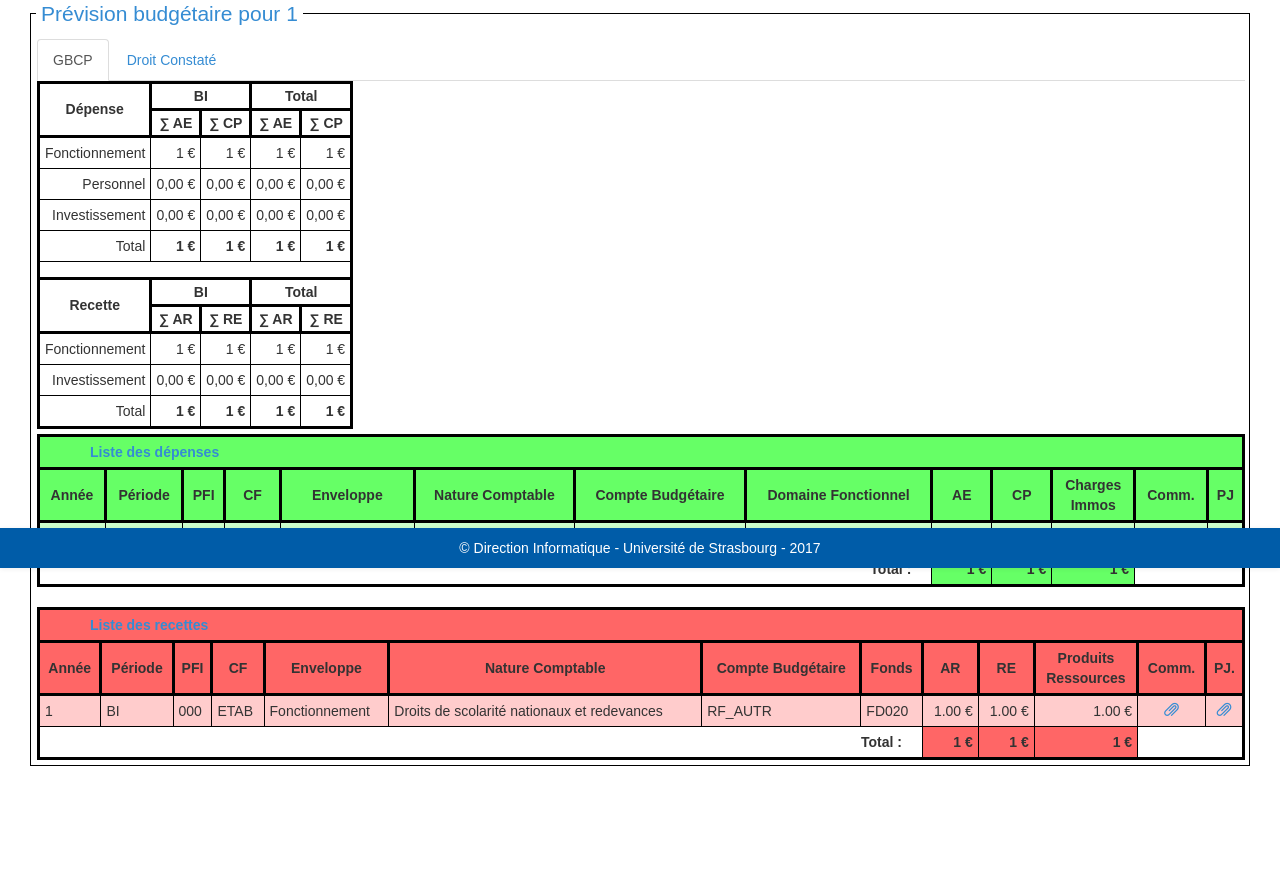
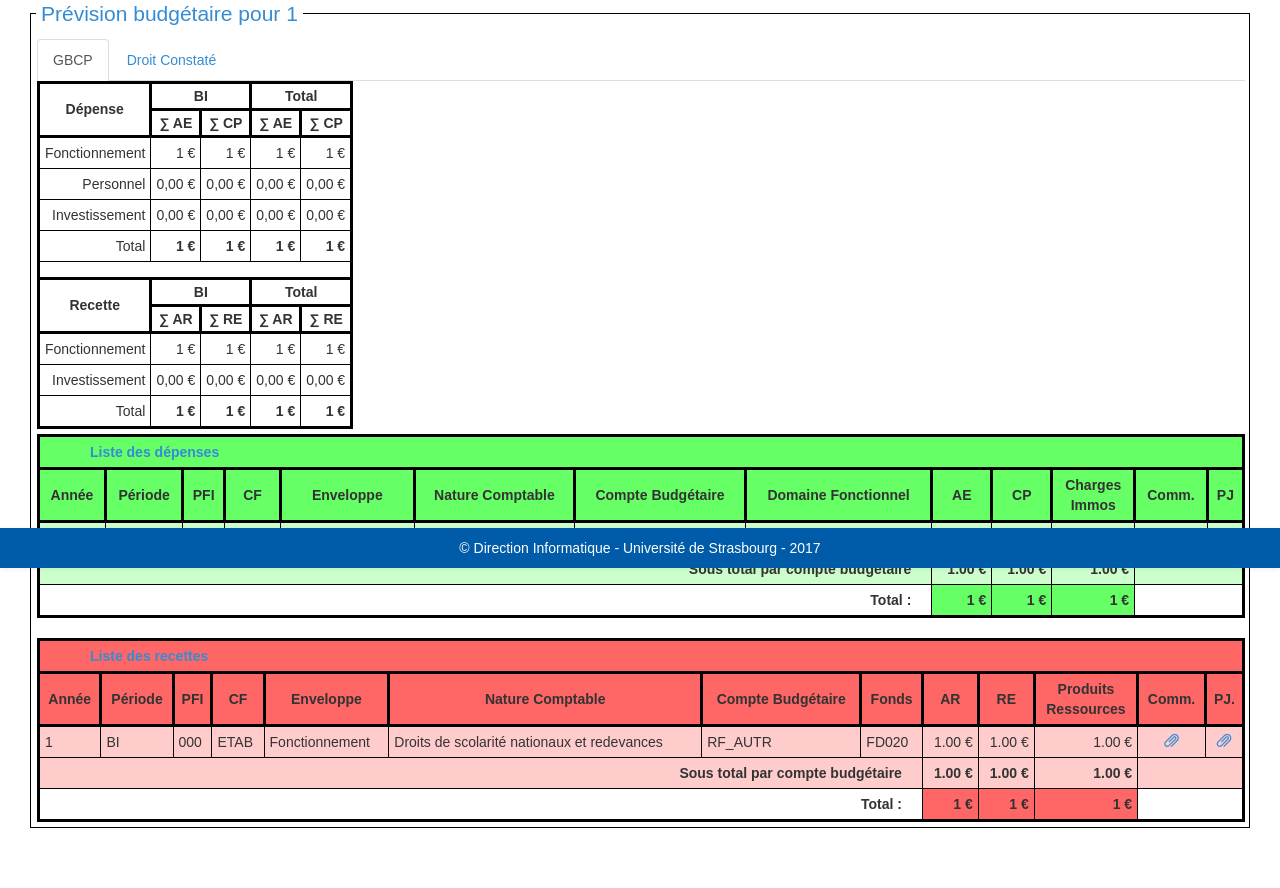
Before and after one commit to unistra/budgetweb, a Django app: page /detailspfi/1/ in a window 1280 px wide. Shown: the part 232-1120 px from the top of the page. Before the commit the page ends 998 px from the top, so only its background shows below. Run offline with Django 3.2, Linux system fonts and the light colour scheme; a user stored in the database is signed in; data comes from the database, SQL or seed files in the repository; tables that the repository leaves empty hold one stand-in row (values such as "Sample post"); parts of the project's set-up code (start-up, migrations or seed data) failed here and were passed over; some libraries are stand-ins or nearby versions.

Commit message:
Initial commit for subtotal per NatureComptable "Code"

```diff
--- a/budgetweb/templates/detailsfullpfi.depense.inc.html
+++ b/budgetweb/templates/detailsfullpfi.depense.inc.html
@@ -29,6 +29,22 @@
   </thead>
   <tbody>
   {% for depense in depenses %}
+    {% with previous_element=depenses|previous:forloop.counter0 %}
+    {% ifchanged depense.naturecomptabledepense.code_compte_budgetaire %}
+      {% if not forloop.first %}
+      <tr class="{% cycle 'row1' 'row2' %}">
+        <td colspan="8" style="text-align:right;padding-right:20px;font-weight:bold;">Sous total par compte budgétaire</td>
+        {% with code_compte=previous_element.naturecomptabledepense.code_compte_budgetaire|add:", depense" %}
+          {% with list_value=depenses|sum_by_code:code_compte %}
+            {% for value in list_value %}
+              <td class="montant bold" nowrap>{{ value|intspace}} &euro;</td>
+            {% endfor %}
+          {% endwith %}
+        {% endwith%}
+        <td colspan="2"></td>
+      </tr>
+      {% endif %}
+    {% endifchanged %}
     <tr class="{% cycle 'row1' 'row2' %}">
       <td>{{ depense.annee }}</td>
       <td>{{ depense.periodebudget.period.code }}</td>
@@ -72,6 +88,20 @@
         {% endif %}
       </td>
     </tr>
+    {% if forloop.last %}
+      <tr class="{% cycle 'row1' 'row2' %}">
+        <td colspan="8" style="text-align:right;padding-right:20px;font-weight:bold;">Sous total par compte budgétaire</td>
+        {% with code_compte=previous_element.naturecomptabledepense.code_compte_budgetaire|add:", depense" %}
+          {% with list_value=depenses|sum_by_code:code_compte %}
+            {% for value in list_value %}
+              <td class="montant bold" nowrap>{{ value|intspace}} &euro;</td>
+            {% endfor %}
+          {% endwith %}
+        {% endwith%}
+        <td colspan="2"></td>
+    </tr>
+    {% endif %}
+  {% endwith %}
 {% empty %}
     <tr><td colspan="13">Aucune dépense trouvée pour ce PFI</td></tr>
 {% endfor %}
--- a/budgetweb/templates/detailsfullpfi.recette.inc.html
+++ b/budgetweb/templates/detailsfullpfi.recette.inc.html
@@ -28,6 +28,22 @@
   </thead>
   <tbody>
     {% for recette in recettes %}
+    {% with previous_element=recettes|previous:forloop.counter0 %}
+    {% ifchanged recette.naturecomptablerecette.code_compte_budgetaire %}
+      {% if not forloop.first %}
+      <tr class="{% cycle 'row1' 'row2' %}">
+        <td colspan="8" style="text-align:right;padding-right:20px;font-weight:bold;">Sous total par compte budgétaire</td>
+        {% with code_compte=previous_element.naturecomptablerecette.code_compte_budgetaire|add:", recette" %}
+          {% with list_value=recettes|sum_by_code:code_compte %}
+            {% for value in list_value %}
+              <td class="montant bold" nowrap>{{ value|intspace}} &euro;</td>
+            {% endfor %}
+          {% endwith %}
+        {% endwith%}
+        <td colspan="2"></td>
+      </tr>
+      {% endif %}
+    {% endifchanged %}
       <tr class="{% cycle 'row1' 'row2' %}">
         <td>{{ recette.annee }}</td>
         <td>{{ recette.periodebudget.period.code }}</td>
@@ -72,7 +88,21 @@
           {% endif %}
         </td>
       </tr>
-      {% empty %}
+      {% if forloop.last %}
+        <tr class="{% cycle 'row1' 'row2' %}">
+          <td colspan="8" style="text-align:right;padding-right:20px;font-weight:bold;">Sous total par compte budgétaire</td>
+          {% with code_compte=previous_element.naturecomptablerecette.code_compte_budgetaire|add:", recette" %}
+            {% with list_value=recettes|sum_by_code:code_compte %}
+              {% for value in list_value %}
+                <td class="montant bold" nowrap>{{ value|intspace}} &euro;</td>
+              {% endfor %}
+            {% endwith %}
+          {% endwith%}
+          <td colspan="2"></td>
+      </tr>
+      {% endif %}
+    {% endwith %}
+    {% empty %}
         <tr><td colspan="13">Aucune recette trouvée pour ce PFI</td></tr>
     {% endfor %}
       <tr>
--- a/budgetweb/templatetags/budgetweb_tags.py
+++ b/budgetweb/templatetags/budgetweb_tags.py
@@ -96,3 +96,36 @@ def sum_pfis(pfi, fields):
                 value = Decimal(0)
             result += value
     return result
+
+
+@register.filter
+def previous(some_list, current_index):
+    """
+    Returns the previous element of the list using the current index if it
+    exists.
+    Otherwise returns an empty string.
+    """
+    return some_list[int(current_index) - 1]  # access the previous element
+
+
+@register.filter('sum_by_code')
+def sum_by_code(dict, args):
+    code, type = args.split(', ')
+    result = []
+    if type == "depense":
+        montant_ae = montant_cp = montant_dc = Decimal(0.00)
+        for ligne in dict:
+            if ligne.naturecomptabledepense.code_compte_budgetaire == code:
+                montant_ae += ligne.montant_ae
+                montant_cp += ligne.montant_cp
+                montant_dc += ligne.montant_dc
+        result = [montant_ae, montant_cp, montant_dc]
+    if type == "recette":
+        montant_ar = montant_re = montant_dc = Decimal(0.00)
+        for ligne in dict:
+            if ligne.naturecomptablerecette.code_compte_budgetaire == code:
+                montant_ar += ligne.montant_ar
+                montant_re += ligne.montant_re
+                montant_dc += ligne.montant_dc
+        result = [montant_ar, montant_re, montant_dc]
+    return result
--- a/budgetweb/views.py
+++ b/budgetweb/views.py
@@ -311,15 +311,15 @@ def detailspfi(request, pfiid):
             'naturecomptabledepense', 'periodebudget', 'pfi',
             'domainefonctionnel', 'pfi__structure')\
         .annotate(enveloppe=F('naturecomptabledepense__enveloppe'))\
-        .order_by('annee', 'periodebudget__period__order',
-                  'naturecomptabledepense__priority')
+        .order_by('annee', 'naturecomptabledepense__code_compte_budgetaire',
+                  'periodebudget__period__order')
     recettes = Recette.objects.filter(
         pfi=pfi).prefetch_related(
             'naturecomptablerecette', 'periodebudget', 'pfi',
             'pfi__structure')\
         .annotate(enveloppe=F('naturecomptablerecette__enveloppe'))\
-        .order_by('annee', 'periodebudget__period__order',
-                  'naturecomptablerecette__priority')
+        .order_by('annee', 'naturecomptablerecette__code_compte_budgetaire',
+                  'periodebudget__period__order')
 
     # Depenses and recettes per year for the resume template
     year_depenses = depenses.values(
```
